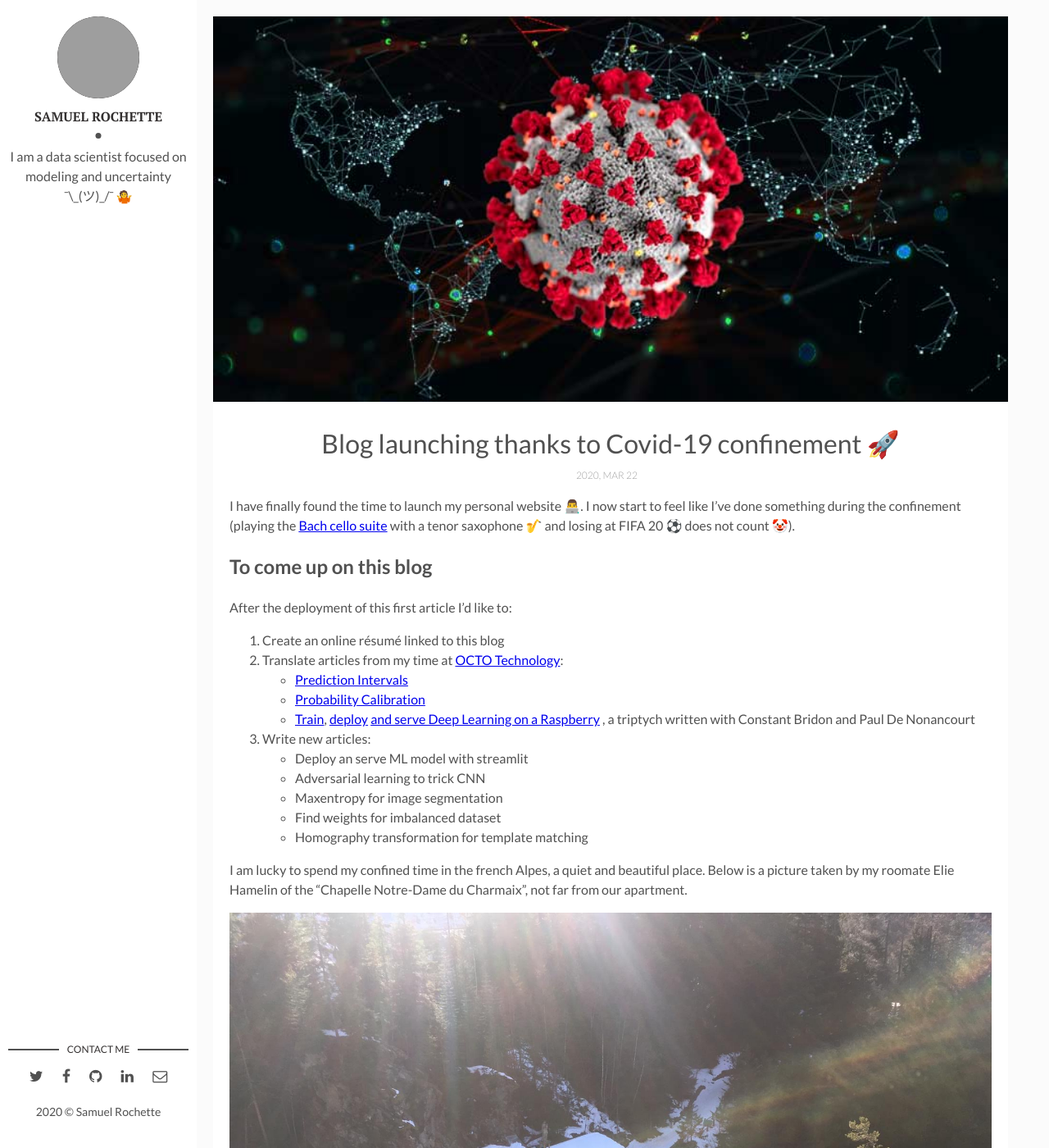
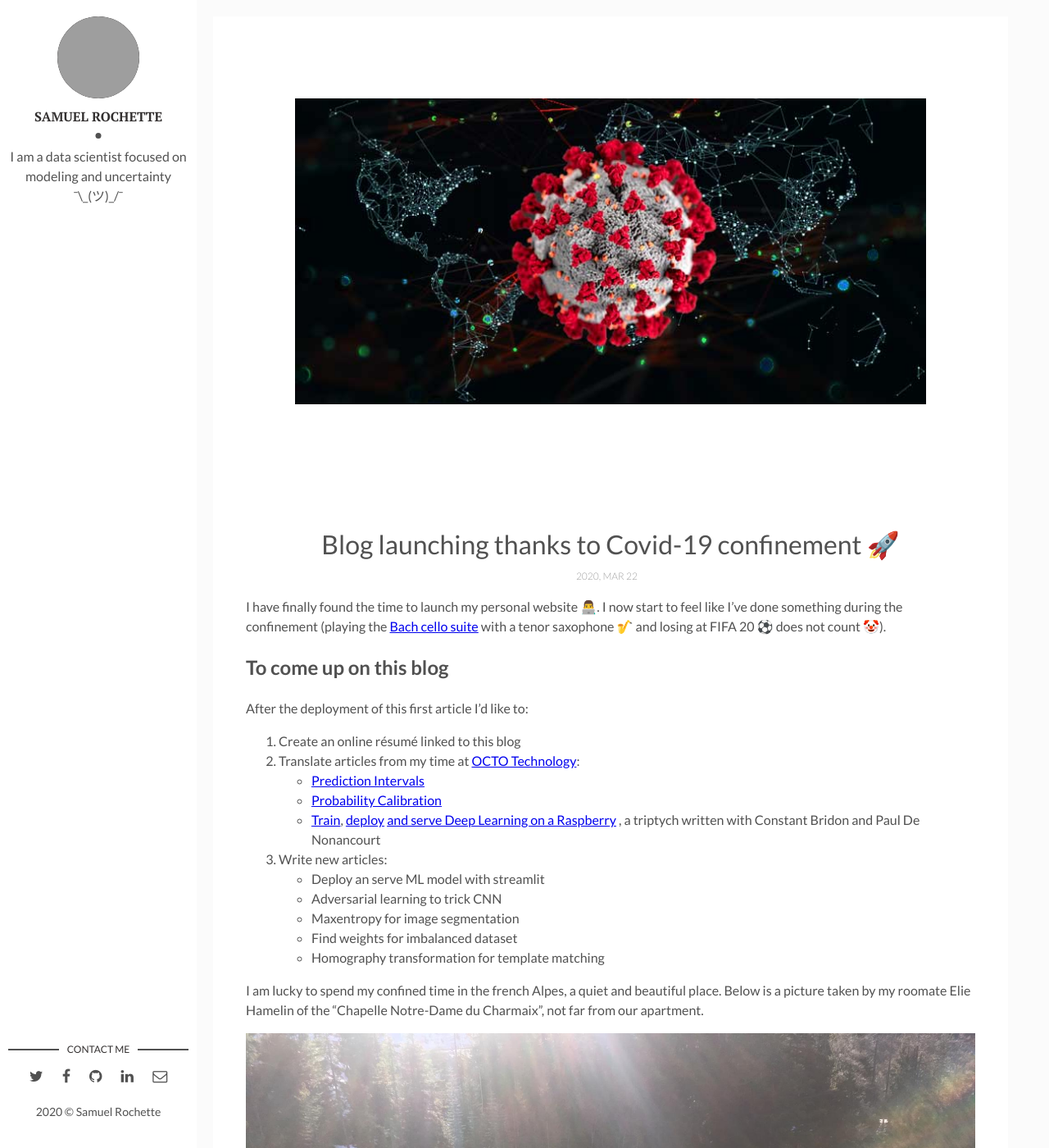
Before and after one commit to Saxamos/Saxamos.github.io, a Jekyll site: the page built from _posts/2020-03-22-blog-launching-thanks-to-covid-19-confinement.md, in a window 1280 px wide and 1400 px high. Shown: the whole window at 82% size. Built offline with Jekyll 4.4.1, drawn with Linux system fonts in a browser that asks for light colours; comment, search, counter and statistics services are not loaded; grey boxes are pictures that could not be loaded.

Commit message:
change css for first image

```diff
--- a/_config.yml
+++ b/_config.yml
@@ -9,7 +9,7 @@ site-twitter: Sasamos
 # Author Settings
 author: Samuel Rochette
 author-img: sam.png
-about-author: I am a data scientist focused on modeling and uncertainty ¯\_(ツ)_/¯ 🤷‍
+about-author: I am a data scientist focused on modeling and uncertainty ¯\_(ツ)_/¯‍
 social-twitter: Sasamos
 social-facebook: srochette
 social-github: Saxamos
--- a/assets/css/main.css
+++ b/assets/css/main.css
@@ -1196,7 +1196,11 @@ a.newer-posts:hover {
 
 /* - - - - - - - - - - Post Page Styles - - - - - - - - - - */
 .wrap-content {
-  padding: 20px;
+  padding: 40px;
+}
+
+.gif-alignment {
+  margin-left: 100px;
 }
 
 .header-page {
@@ -1221,7 +1225,6 @@ a.newer-posts:hover {
   position: relative;
   padding: 0;
   margin: 0;
-  max-height: 500px;
   background-color: #fafafa;
   overflow: hidden;
 }
@@ -1229,6 +1232,7 @@ a.newer-posts:hover {
 .page-cover-image figure {
   position: relative;
   margin: 0;
+  border: solid white 100px;
 }
 
 .page-cover-image figcaption {
```
Also changed, not shown: assets/img/2020-04-04/pred_int.png (deleted).
